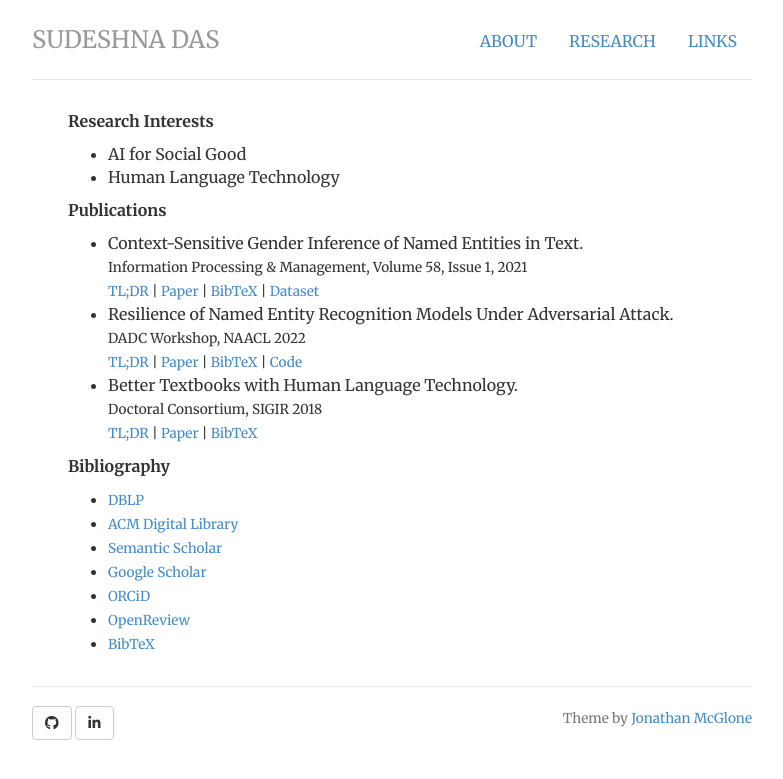
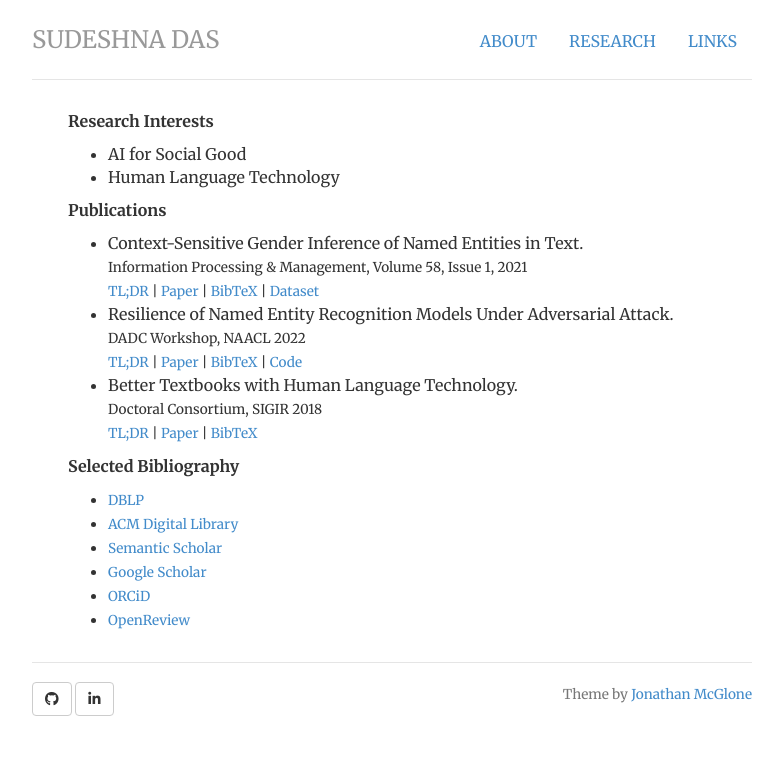
Before and after one commit to das-sudeshna/das-sudeshna.github.io, a Jekyll site: the page built from research/index.html, in a window 1280 px wide. Shown: the top 779 px of the page, without its empty margins (248-1031 px from the left). Built offline with Jekyll 4.4.1, drawn with Linux system fonts in a browser that asks for light colours; nearby versions of some CDN libraries.

Commit message:
Update index.html

```diff
--- a/research/index.html
+++ b/research/index.html
@@ -53,7 +53,7 @@ description: Research profile of Sudeshna Das, PhD candidate, IIT Kharagpur.
 
 				</ul>
 
-    <p><strong>Bibliography</strong><br>
+    <p><strong>Selected Bibliography</strong><br>
 				<ul>
 				<li><small><a href="https://dblp.org/pid/50/7065-2">DBLP</a></small></li>
 				<li><small><a href="https://dl.acm.org/profile/99659281138">ACM Digital Library</a></small></li>
@@ -61,6 +61,5 @@ description: Research profile of Sudeshna Das, PhD candidate, IIT Kharagpur.
 				<li><small><a href="https://scholar.google.com/citations?hl=en&user=xG3ZpUoAAAAJ">Google Scholar</a></small></li>
 				<li><small><a href="https://orcid.org/0000-0002-2112-6986">ORCiD</a></small></li>
 				<li><small><a href="https://openreview.net/profile?id=~Sudeshna_Das1">OpenReview</a></small></li>
-				<li><small><a href="https://raw.githubusercontent.com/das-sudeshna/das-sudeshna.github.io/master/bibtex/bibliography.bib">BibTeX</a></small></li>
 				</ul>
   </div>
```
